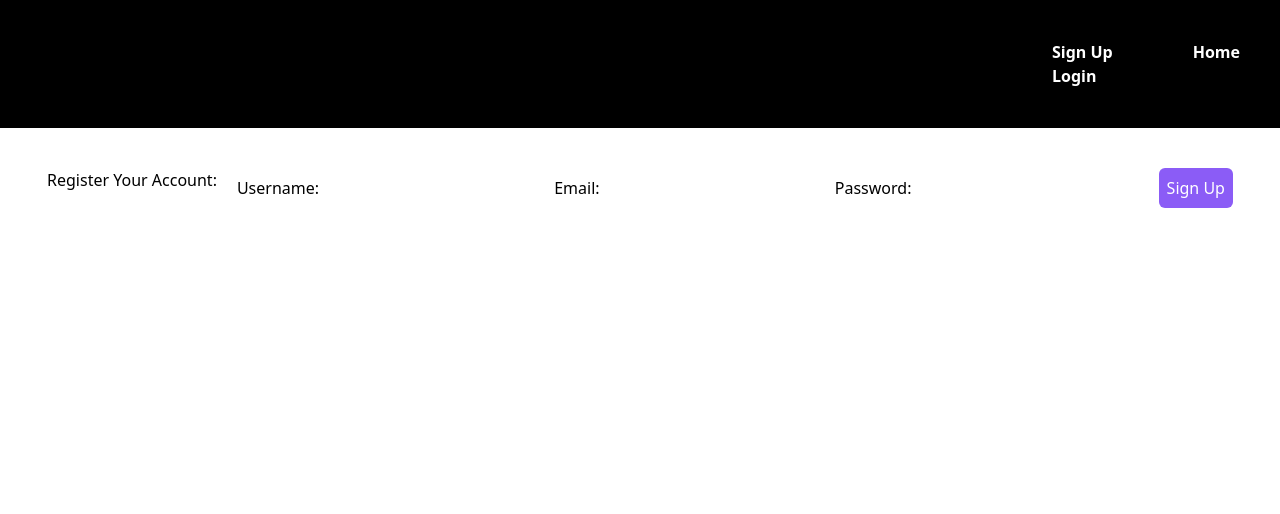
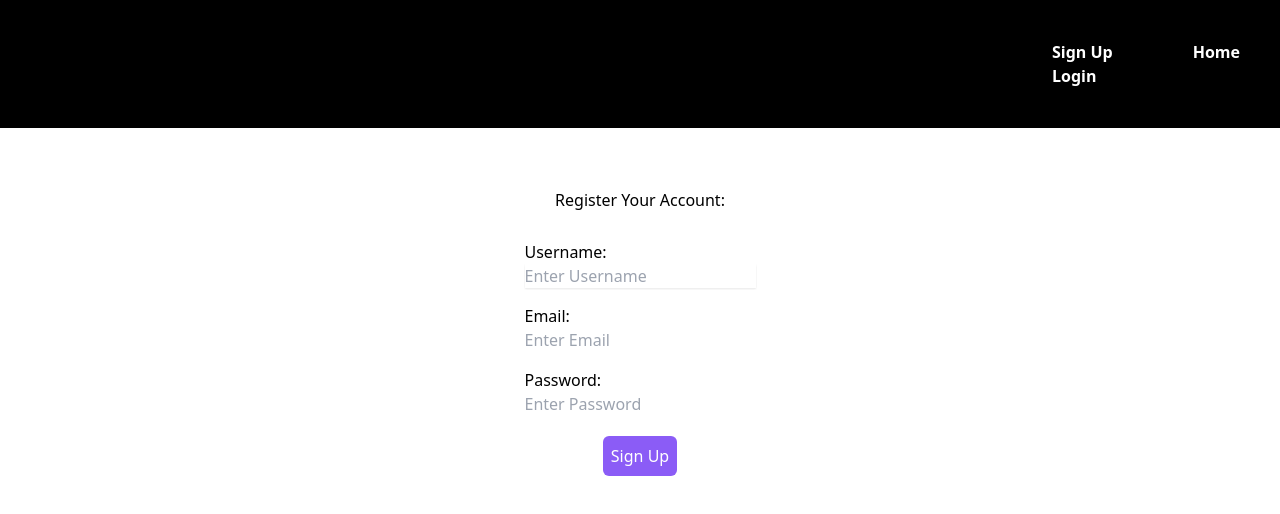
Before and after one commit to neil-mell489/TaskFlow_Frontend, a React (Create React App) app: page /signup in a window 1280 px wide. Shown: the top 514 px of the page. Built offline with nearby package versions, Linux system fonts and the light colour scheme.

Commit message:
Signup page styled

```diff
--- a/src/components/Signup.js
+++ b/src/components/Signup.js
@@ -14,22 +14,40 @@ const Signup = (props) => {
 
     return(
 
-        <div className="form-container p-10 flex justify-center">
-            <h1 className="pr-5">Register Your Account: </h1>
+        <div className="form-container flex flex-col justify-center content-center items-center m-10">
+            <h1 className="p-5">Register Your Account: </h1>
             <form onSubmit={handleSubmit}>
+                <div className="p-2">
                 <span>
                     <label htmlFor="username">Username: </label>
-                    <input type="text" name="username" onChange={handleChange}/>
+                    <div className="shadow-sm">
+                        <input className="shadow-sm" type="text" name="username" onChange={handleChange} placeholder="Enter Username"/>
+                    </div>
+
                 </span>
+                </div>
+                <div className="p-2">
                 <span>
                     <label htmlFor="email">Email: </label>
-                    <input type="email" name="email" onChange={handleChange}/>
-                    </span>
-                <span className="pr-3">
+                    <div>
+                    <input type="email" name="email" onChange={handleChange} placeholder="Enter Email"/>
+                    </div>
+
+                </span>
+                </div>
+                <div className="p-2">
+                <span>
                     <label htmlFor="password">Password: </label>
-                    <input type="password" name="password" autoComplete="true" onChange={handleChange}/>
+                    <div>
+                    <input type="password" name="password" autoComplete="true" onChange={handleChange} placeholder="Enter Password"/>
+                    </div>
+
                 </span>
-                    <input type="submit" value="Sign Up" className="bg-violet-500 hover:bg-violet-600 text-white p-2 rounded-md"/>
+                </div>
+                    <div className="flex justify-center">
+                    <input type="submit" value="Sign Up" className="bg-violet-500 hover:bg-violet-600 text-white p-2 rounded-md m-3"/>
+                    </div>
+
             </form>
         </div>
 
```
